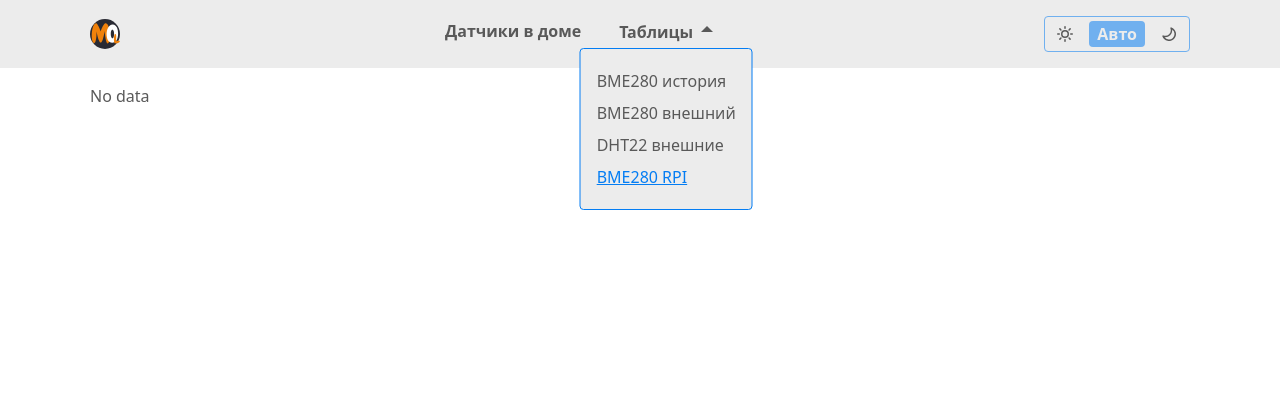
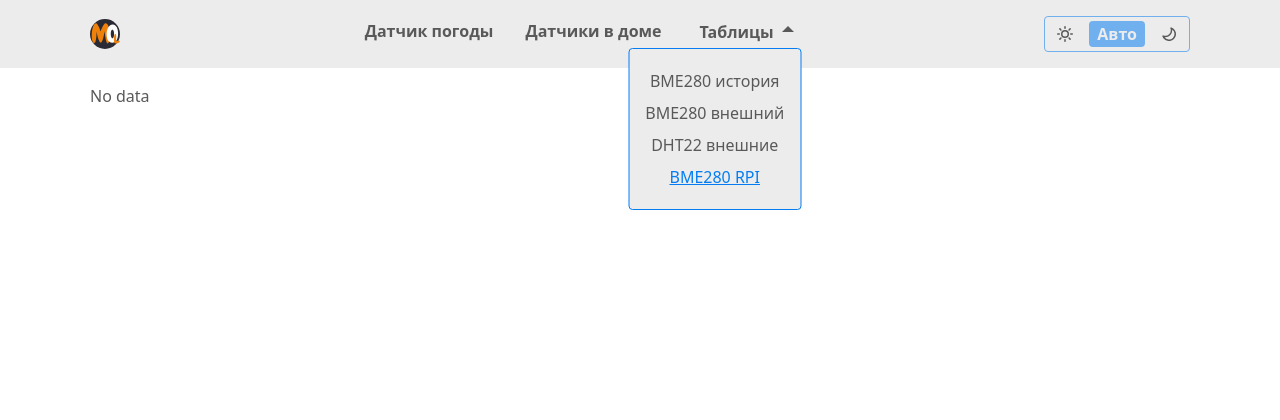
Before and after one commit to Missisol/meteoProject, a Flask app: page /bme280_rpi in a window 1280 px wide, after a click on "Таблицы". Shown: the top 420 px of the page. Run offline with Flask 3, Linux system fonts and the light colour scheme; data that the repository does not hold is empty.

Commit message:
Update header

```diff
--- a/app/static/css/header.css
+++ b/app/static/css/header.css
@@ -49,6 +49,7 @@
 
   .nav__item {
     font-weight: bold;
+    text-align: center;
 
     &:not(:has(ul)):hover {
       color: var(--base-blue-color);
@@ -109,7 +110,7 @@
     padding: var(--gap8);
     position: absolute;
     top: calc(100% - var(--gap2));
-    left: 50%;
+    left: 20%;
     transform: rotateX(-90deg) translateX(-50%);
     transform-origin: top center;
     opacity: 0.3;
--- a/app/static/js/header.js
+++ b/app/static/js/header.js
@@ -10,7 +10,7 @@ const navButton = document.querySelector('.nav__button')
 
 items.forEach((item) => {
     const a = item.dataset.url.replace('sensor.', '/')
-    if (a === href) {
+    if (a === href || (a === 'main.index' && href === '/home')) {
         item.classList.add('active')
     } else {
         item.classList.remove('active')
--- a/app/templates/sensor/sensors_data.html
+++ b/app/templates/sensor/sensors_data.html
@@ -1,3 +1,3 @@
 {% set list=sensors_list %}
- {% set title='Датчики'  %}
+ {% set title='Датчики в доме'  %}
 {% include 'includes/sensor_items.html' %}
--- a/app/utils/sensor_data.py
+++ b/app/utils/sensor_data.py
@@ -34,6 +34,7 @@ sensors_list = ['rpi', 'dht1', 'dht2']
 weather_list = ['bme']
 
 main_menu = [
+    { 'url': 'main.index', 'text': 'Датчик погоды'},
     { 'url': 'sensor.sensors', 'text': 'Датчики в доме'},
     { 'text': 'Таблицы', 'nested': [
         { 'url': 'sensor.bme_history', 'text': 'BME280 история'},
```
